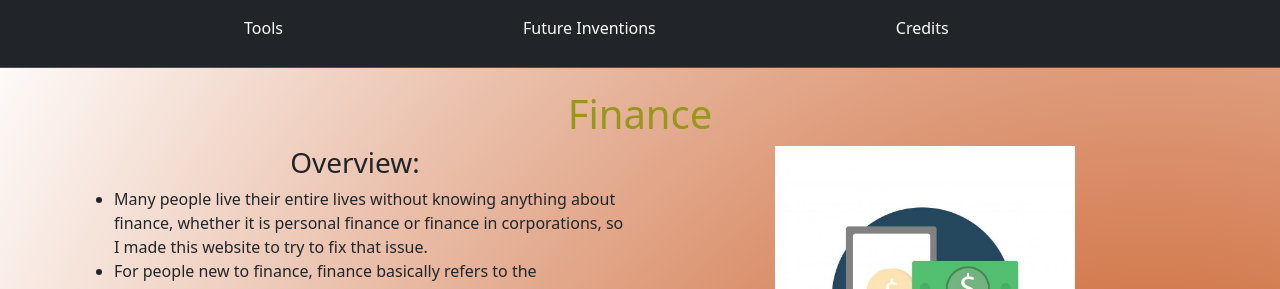
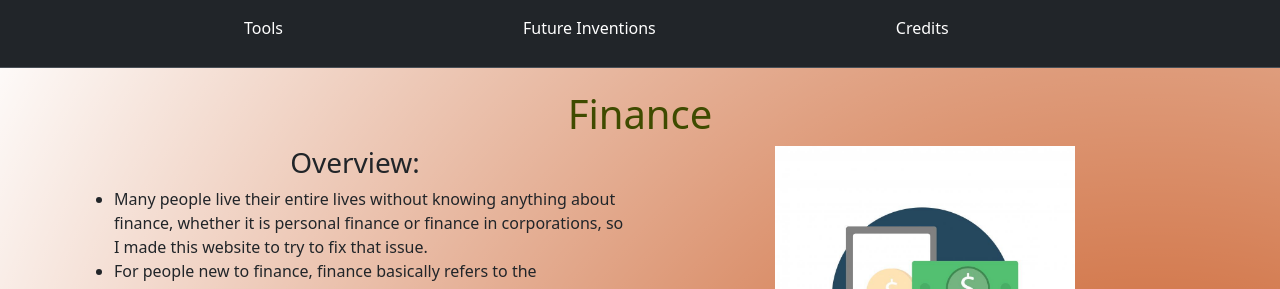
Before and after one commit to williaml4292/sep-10-freedom-project, a Jekyll site: the page built from index.markdown, in a window 1280 px wide. Shown: the top 289 px of the page. Built offline with Jekyll 4.4.1, drawn with Linux system fonts in a browser that asks for light colours.

Commit message:
better animation for index

```diff
--- a/_layouts/home.html
+++ b/_layouts/home.html
@@ -10,7 +10,7 @@
   h1{
     text-align:center;
     font-size:80px;
-    animation:header 3s infinite;
+    animation:header 4s infinite;
     padding-top:7vw;
   }
   @media (max-width:915px) and (min-width:768px){
@@ -76,10 +76,10 @@
         margin:auto;
     }
     @keyframes header{
-      0%{color:yellow;}
-      33%{color:#c6c61a;}
-      66%{color:#92921e;}
-      100%{color:yellow;}
+      0%{color:red;}
+      33%{color:darkgreen;}
+      66%{color:darkorange;}
+      100%{color:red;}
     }
     h3{
       text-align:center;
```
